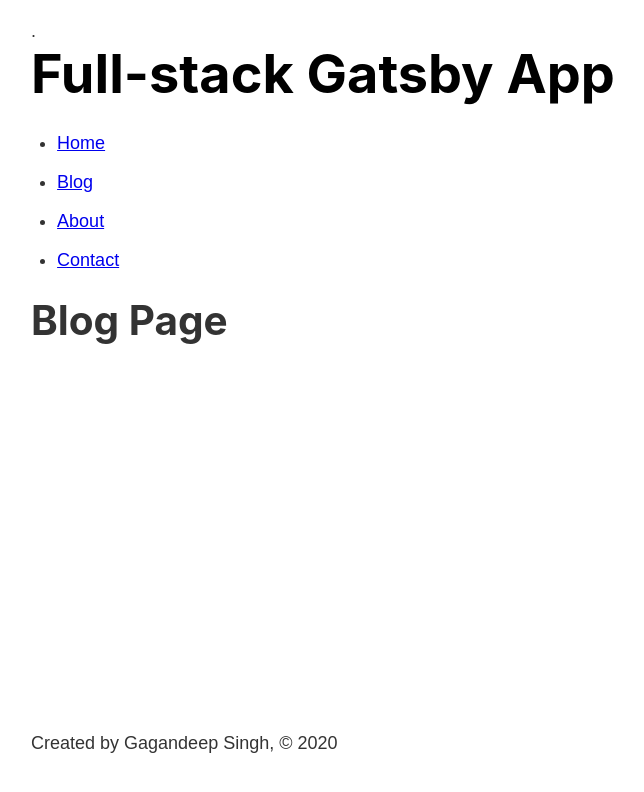
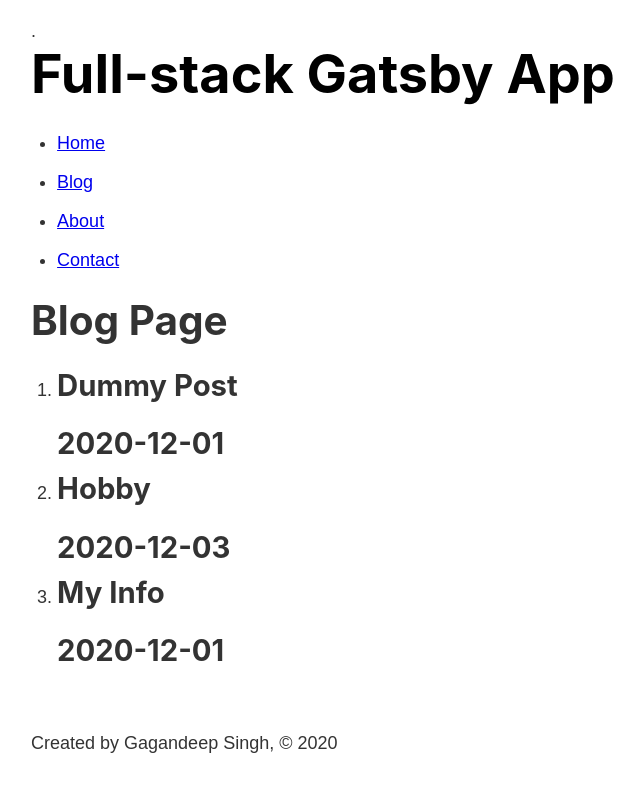
Before and after one commit to Gagandeep39/gatsby-demo, a Gatsby site: page /blog in a window 1280 px wide. Shown: the whole page, without its empty margins (252-896 px from the left). Built offline with nearby package versions, Linux system fonts and the light colour scheme; Gatsby itself is replaced by a stand-in of ours.

Commit message:
Added logic to fetch markdown data

```diff
--- a/src/pages/blog.js
+++ b/src/pages/blog.js
@@ -7,11 +7,44 @@
  */
 import React from "react"
 import Layout from "../components/layout"
+import { graphql, useStaticQuery } from "gatsby"
 
-export default function blog() {
+const Blog = () => {
+
+  const blogPosts = useStaticQuery(graphql`
+    query{
+      allMarkdownRemark{
+        edges{
+          node{
+            frontmatter {
+              title
+              date
+            }
+            html
+            excerpt
+          }
+        }
+      }
+    }
+  `)
+
+  const fetchAllData = () => {
+    return <ol>
+      {blogPosts.allMarkdownRemark.edges.map(edge => (
+        <li>
+          <h2> {edge.node.frontmatter.title} </h2>
+          <h2> {edge.node.frontmatter.date} </h2>
+        </li>
+      ))}
+    </ol>
+  }
+
   return (
     <Layout>
       <h1>Blog Page</h1>
+      {fetchAllData()}
     </Layout>
   )
 }
+
+export default Blog;
```
